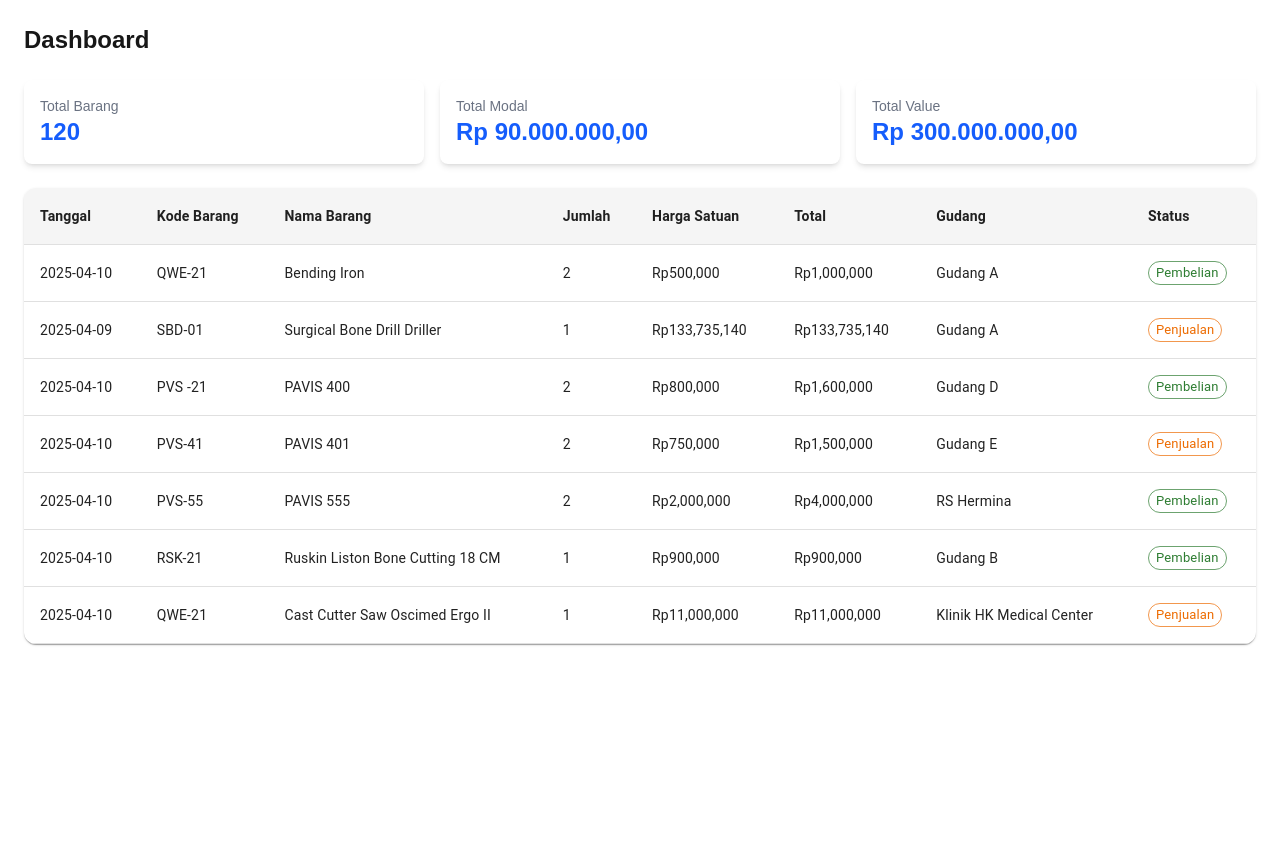
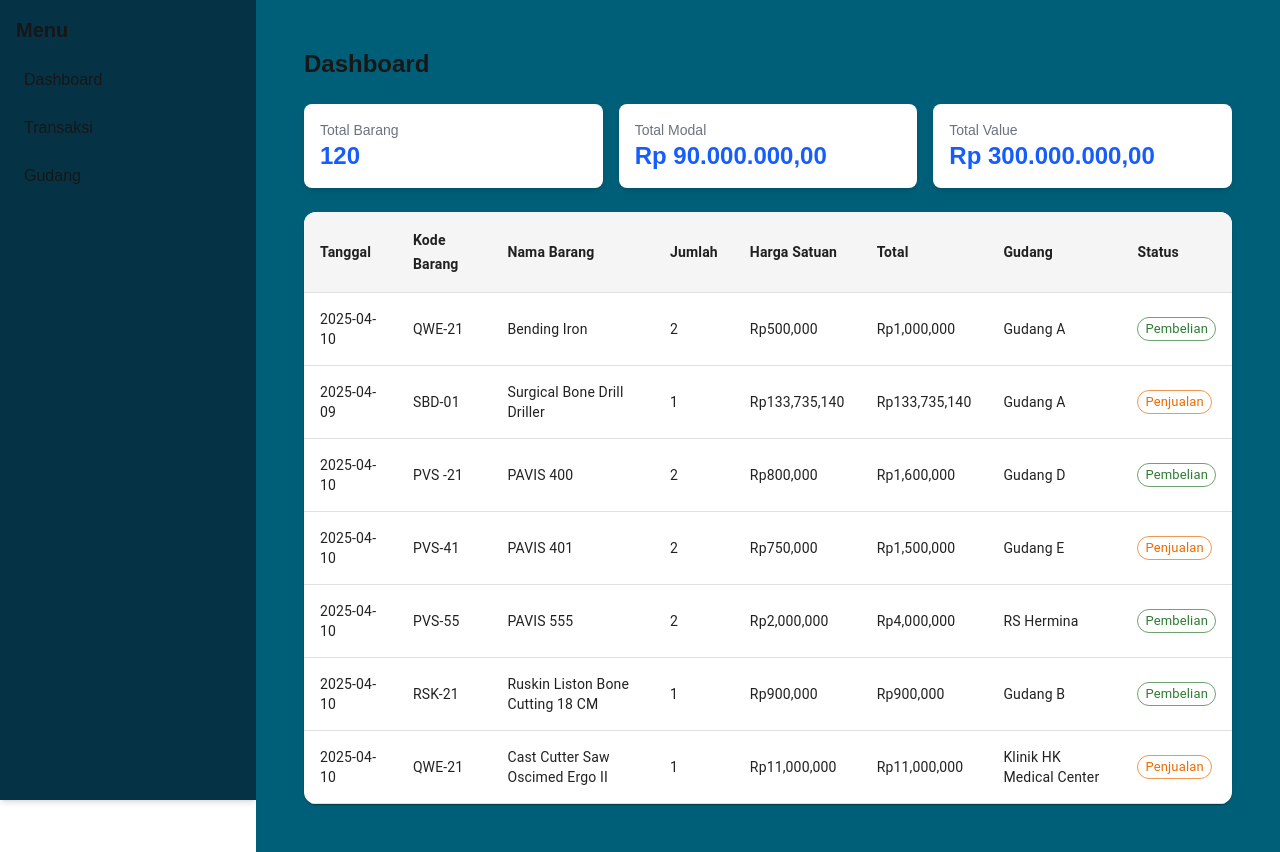
Before and after one commit to novalnabihan/SCM-SuryaMedika, a Next.js app: page / in a window 1280 px wide. Before the commit the page ends 800 px from the top, so only its background shows below. Built offline with nearby package versions, Linux system fonts and the light colour scheme.

Commit message:
feat: Adding sidebar

```diff
--- a/app/layout.js
+++ b/app/layout.js
@@ -1,5 +1,6 @@
 import { Geist, Geist_Mono } from "next/font/google";
 import "./globals.css";
+import Sidebar from "../components/Sidebar";
 
 const geistSans = Geist({
   variable: "--font-geist-sans",
@@ -22,7 +23,12 @@ export default function RootLayout({ children }) {
       <body
         className={`${geistSans.variable} ${geistMono.variable} antialiased`}
       >
-        {children}
+        <div className="flex min-h-screen">
+          <Sidebar />
+          <main className="flex-1 bg-cyan-800 p-6">
+            {children}
+          </main>
+        </div>
       </body>
     </html>
   );
--- /dev/null
+++ b/components/Sidebar.jsx
@@ -0,0 +1,20 @@
+const Sidebar = () => {
+    return (
+      <aside className="w-64 bg-cyan-950 shadow-md p-4 h-screen">
+        <h2 className="text-xl font-bold mb-4">Menu</h2>
+        <ul className="space-y-2">
+          <li>
+            <a href="#" className="block p-2 rounded hover:bg-gray-200">Dashboard</a>
+          </li>
+          <li>
+            <a href="#" className="block p-2 rounded hover:bg-gray-200">Transaksi</a>
+          </li>
+          <li>
+            <a href="#" className="block p-2 rounded hover:bg-gray-200">Gudang</a>
+          </li>
+        </ul>
+      </aside>
+    );
+  };
+
+  export default Sidebar;
```
